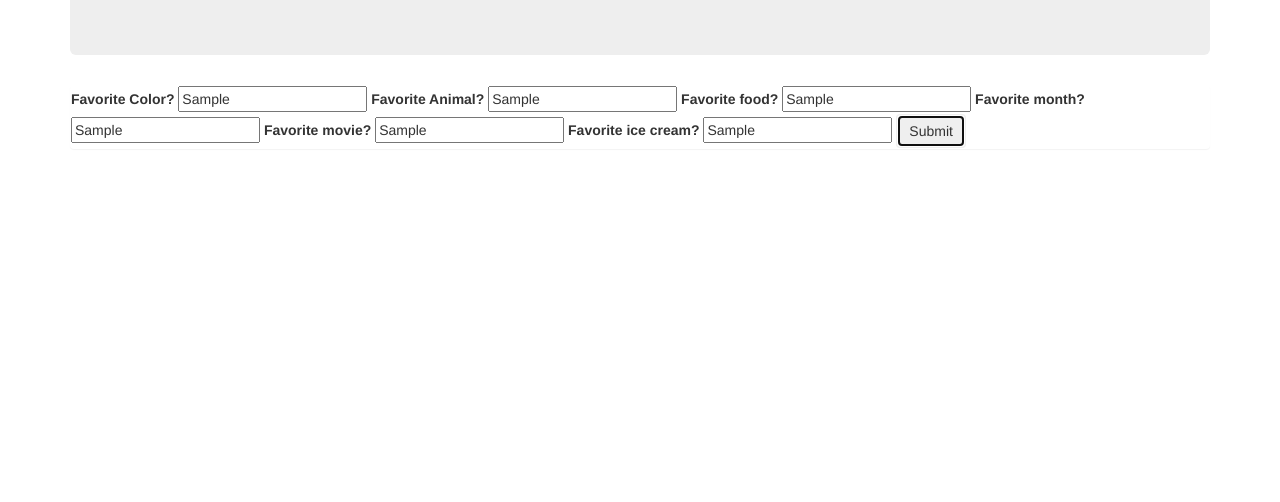
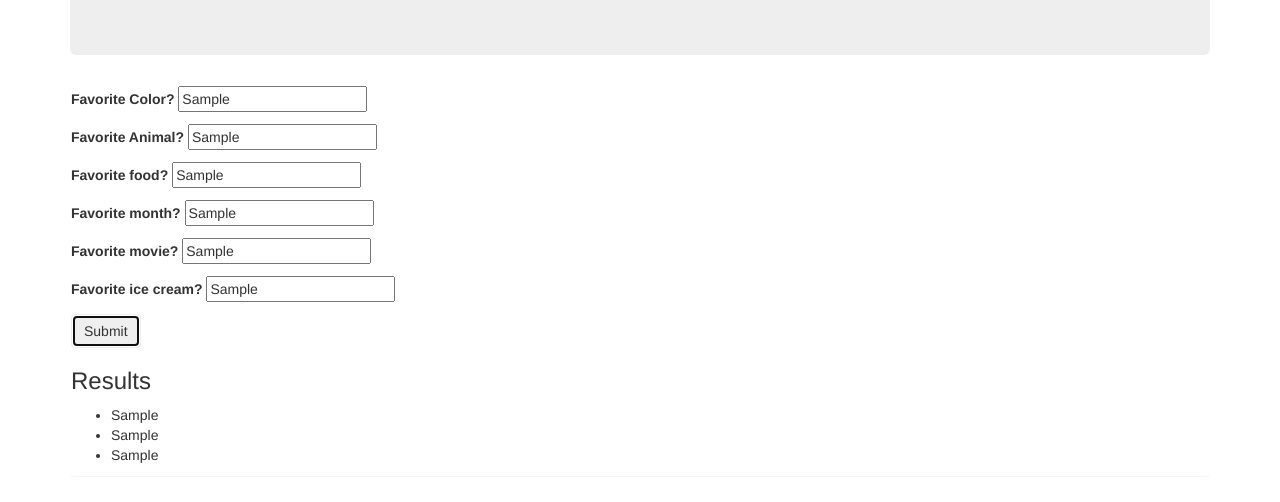
Before and after one commit to pagrimm/array-practice, a plain HTML site: page index.html in a window 1280 px wide. Both pictures are taken after typing "Sample", "Sample", "Sample", "Sample", "Sample", "Sample" into the empty fields and a click on the button "Submit". Shown: the part 140-642 px from the top of the page. Drawn offline with Linux system fonts and the light colour scheme.

Commit message:
add logic to display results
Co-authored-by: Thomas Glenn <thomasgrantglenn@mac.com>

```diff
--- a/index.html
+++ b/index.html
@@ -15,20 +15,35 @@
   </header>
   <section class="panel">
     <form id="form1">
+      <p>
         <label for="fav-color">Favorite Color?</label>
         <input id="fav-color" type="text">
+      </p>
+      <p>
         <label for="fav-animal">Favorite Animal?</label>
         <input id="fav-animal" type="text">
+      </p>
+      <p>
         <label for="fav-food">Favorite food?</label>
         <input id="fav-food" type="text">
+      </p>
+      <p>
         <label for="fav-month">Favorite month?</label>
         <input id="fav-month" type="text">
+      </p>
+      <p>
         <label for="fav-movie">Favorite movie?</label>
         <input id="fav-movie" type="text">
+      </p>
+      <p>
         <label for="fav-icecream">Favorite ice cream?</label>
         <input id="fav-icecream" type="text">
+      </p>
       <button type="submit" class="btn">Submit</button>
     </form>
+    <h3>Results</h3>
+    <ul id="results-list">
+    </ul>
   </section>
 </body>
 </html>
--- a/js/scripts.js
+++ b/js/scripts.js
@@ -3,9 +3,17 @@ $(document).ready(function () {
     event.preventDefault();
     let favArray = [];
     favArray.push($("input#fav-color").val());
+    favArray.push($("input#fav-animal").val());
     favArray.push($("input#fav-food").val());
     favArray.push($("input#fav-month").val());
     favArray.push($("input#fav-movie").val());
     favArray.push($("input#fav-icecream").val());
+    let newArray = [];
+    newArray.push(favArray[1]);
+    newArray.push(favArray[0]);
+    newArray.push(favArray[2]);
+    $("#results-list").append("<li>" + newArray[0] + "</li>");
+    $("#results-list").append("<li>" + newArray[1] + "</li>");
+    $("#results-list").append("<li>" + newArray[2] + "</li>");
   });
 });
```
Lines whose indentation alone changed are shown as unchanged.
